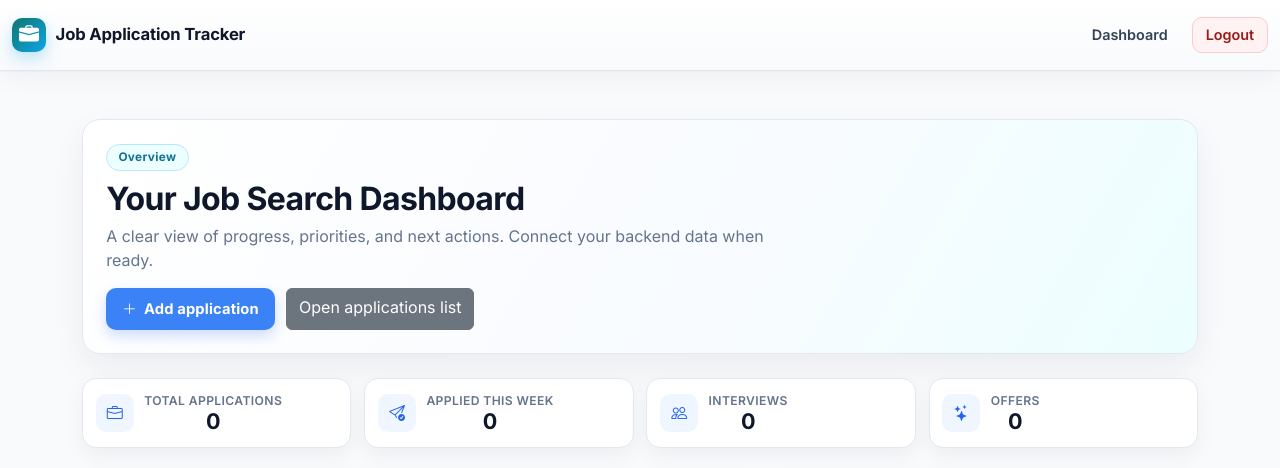
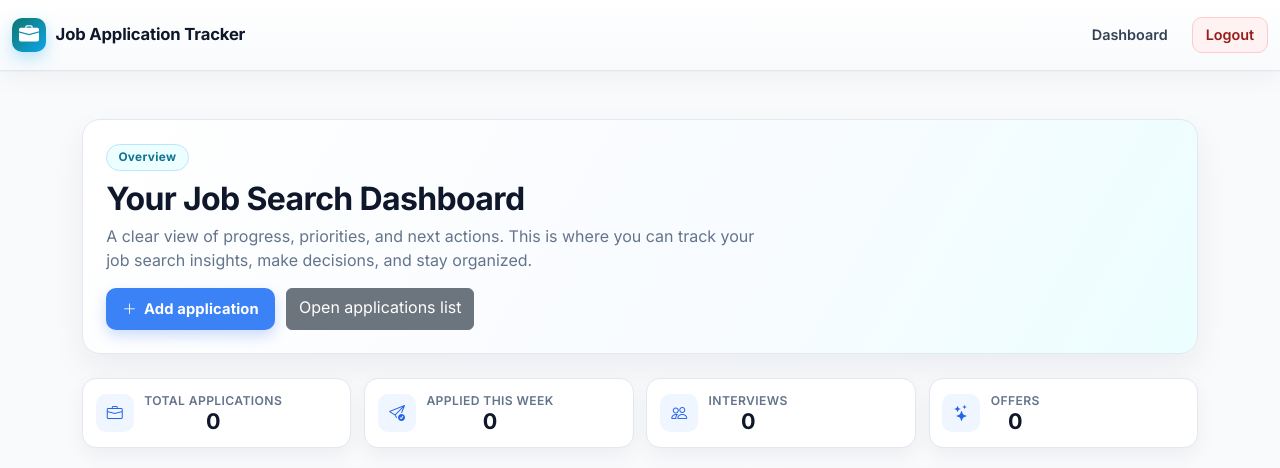
Before and after one commit to williamgrocha/job-application-tracker, a Flask app: page /dashboard in a window 1280 px wide. Shown: the top 468 px of the page. Run offline with Flask 3, Linux system fonts and the light colour scheme; the visitor is signed in with stand-in values (Sample User, id 1); data that the repository does not hold is empty.

Commit message:
feat: update dashboard subtitle for clarity and user engagement

```diff
--- a/templates/dashboard.html
+++ b/templates/dashboard.html
@@ -9,7 +9,7 @@
         <header class="dashboard-hero text-start">
             <span class="dashboard-kicker">Overview</span>
             <h1 class="dashboard-title">Your Job Search Dashboard</h1>
-            <p class="dashboard-subtitle">A clear view of progress, priorities, and next actions. Connect your backend data when ready.</p>
+            <p class="dashboard-subtitle">A clear view of progress, priorities, and next actions. This is where you can track your job search insights, make decisions, and stay organized.</p>
 
             <div class="dashboard-hero-actions">
                 <a href="/create" class="btn btn-primary add-application-btn">
```
